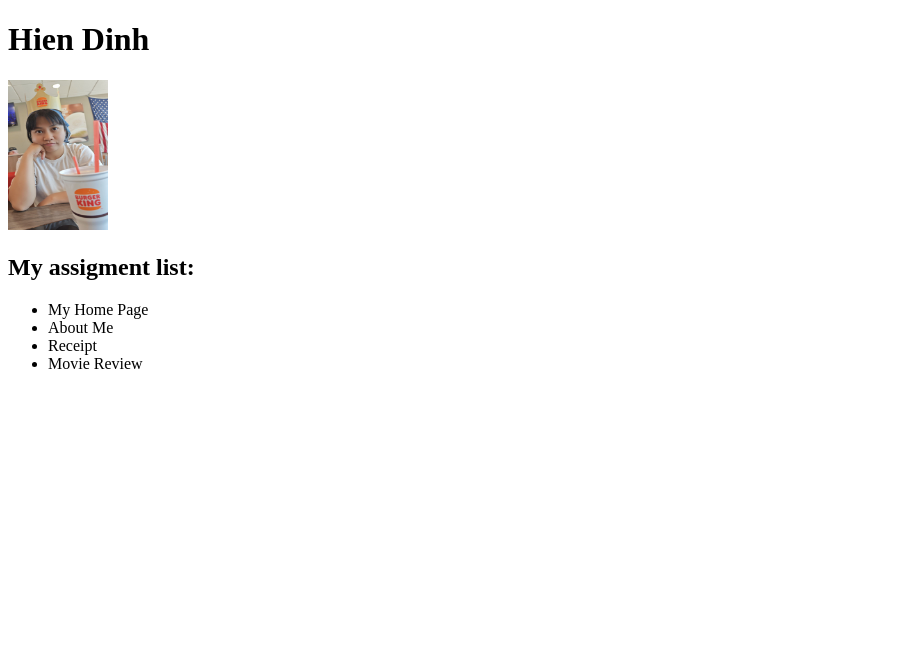
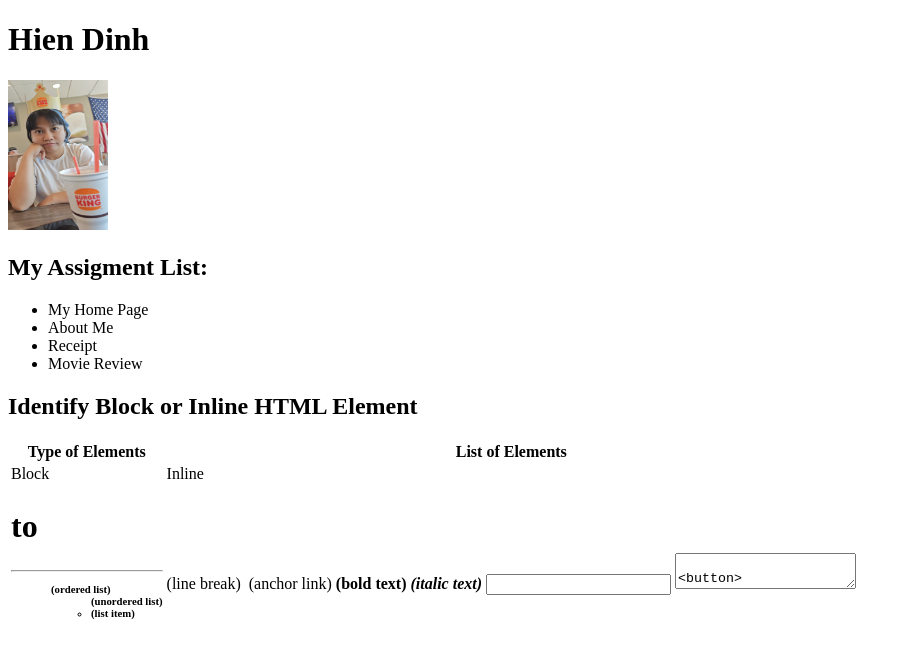
Before and after one commit to HienDinh3010/hiendinh3010.github.io, a plain HTML site: page index.html in a window 1280 px wide. Shown: the whole page, without its empty margins (0-911 px from the left). Drawn offline with Linux system fonts and the light colour scheme.

Commit message:
Add identify Block or Inline Element

```diff
--- a/index.html
+++ b/index.html
@@ -8,12 +8,55 @@
 <body>
     <h1>Hien Dinh</h1>
     <img src="hiendinh.jpeg" alt="Hien Dinh" width="100" height="150">
-    <h2>My assigment list:</h2>
+    <h2>My Assigment List:</h2>
     <ul>
         <li>My Home Page</li>
         <li>About Me</li>
         <li>Receipt</li>
         <li>Movie Review</li>
-      </ul>
+    </ul>
+
+    <h2>Identify Block or Inline HTML Element</h2>
+    <table>
+        <tr>
+            <th>Type of Elements</th>
+            <th>List of Elements</th>
+        </tr>
+        <tr>
+            <td>Block</td>
+            <td>Inline</td>
+        </tr>
+        <tr>
+            <td>
+                    <p>
+                    <h1> to <h6>
+                    <hr>
+                    <section>
+                    <header>
+                    <footer>
+                    <nav>
+                    <aside>
+                    <article>
+                    <ol> (ordered list)
+                    <ul> (unordered list)
+                    <li> (list item)
+                    <form>
+            </td>
+            <td>
+                    <span>
+                    <br> (line break)
+                    <img>
+                    <a> (anchor link)
+                    <strong> (bold text)
+                    <i> (italic text)
+                    <input>
+                    <textarea>
+                    <button>
+                    <select>
+                    <option> (inside <select>)
+                    <label>
+            </td>
+        </tr>
+    </table>
 </body>
 </html>
```
